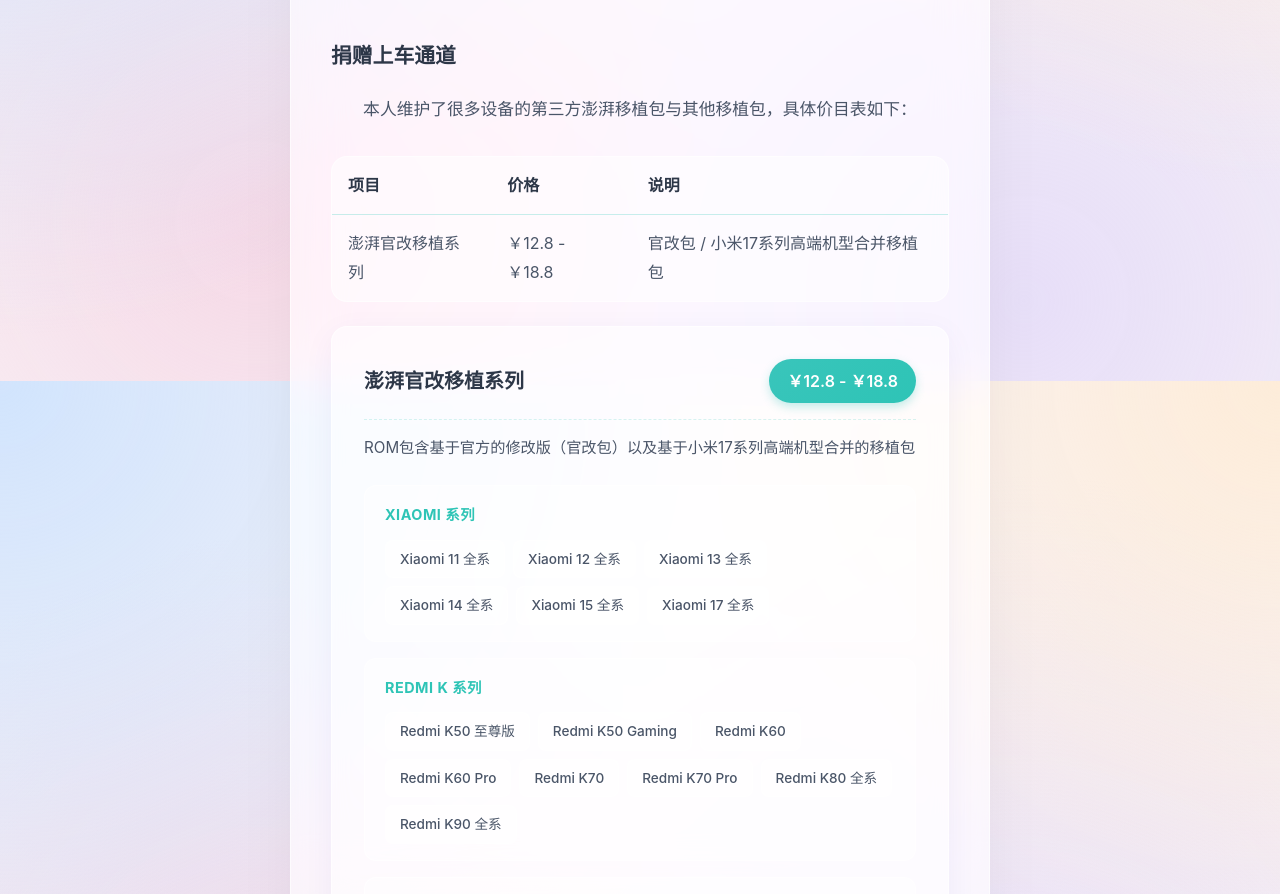
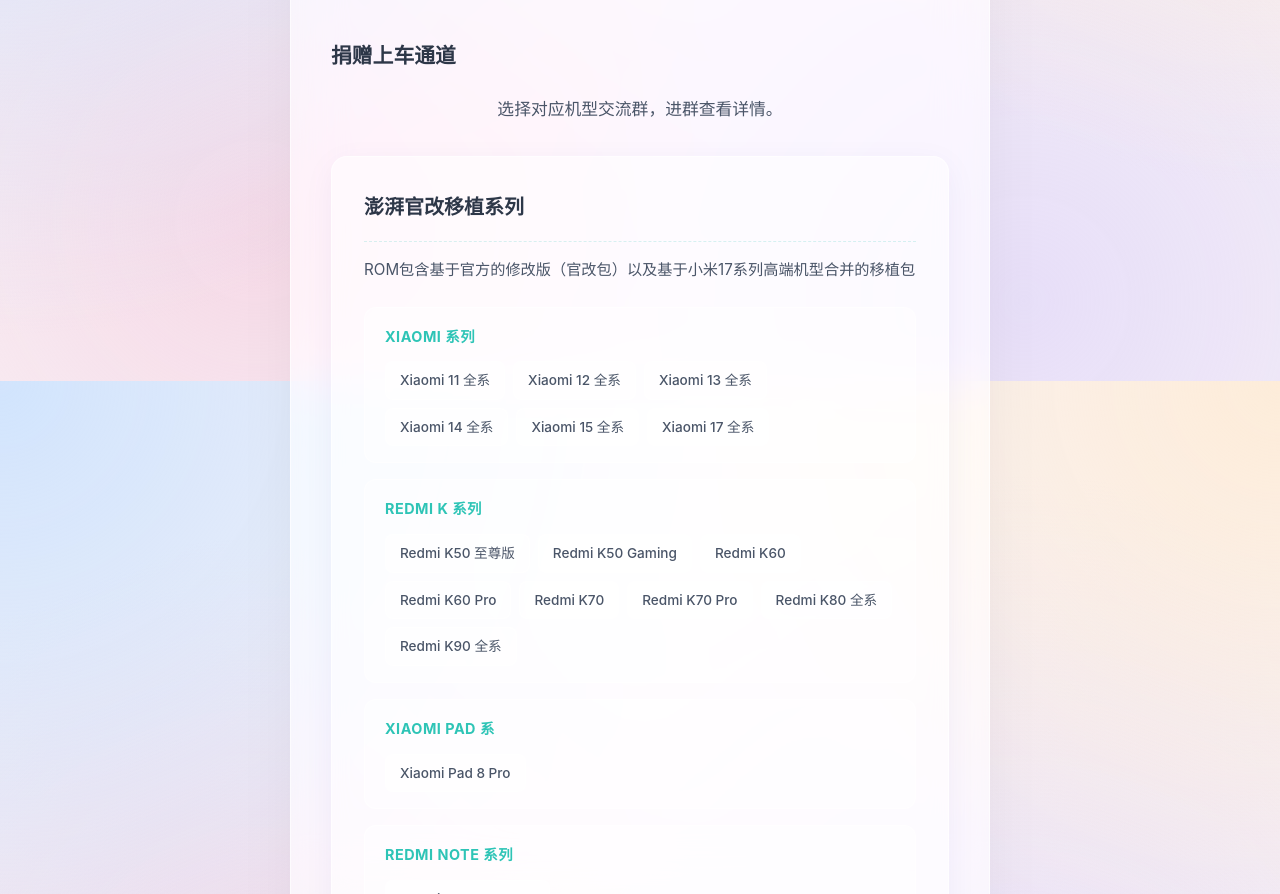
Before and after one commit to Thebanditsare/hanfy-my-web, a plain HTML site: page index.html in a window 1280 px wide. Shown: the part 1219-2113 px from the top of the page. Drawn offline with nearby package versions, Linux system fonts and the light colour scheme.

Commit message:
remove pricing details

```diff
--- a/index.html
+++ b/index.html
@@ -5,7 +5,7 @@
     <meta name="viewport" content="width=device-width, initial-scale=1.0">
     <title>ROM玩家的小窝</title>
     <link href="https://cdn.jsdelivr.net/npm/remixicon@3.5.0/fonts/remixicon.css" rel="stylesheet">
-    <link rel="stylesheet" href="style.css?v=20260426-2">
+    <link rel="stylesheet" href="style.css?v=20260426-3">
 </head>
 <body>
     <div class="container">
@@ -73,31 +73,11 @@
 
         <section class="group-info">
             <h2>捐赠上车通道</h2>
-            <p class="group-intro">本人维护了很多设备的第三方澎湃移植包与其他移植包，具体价目表如下：</p>
-
-            <div class="donate-table-wrap">
-                <table class="donate-table">
-                    <thead>
-                        <tr>
-                            <th>项目</th>
-                            <th>价格</th>
-                            <th>说明</th>
-                        </tr>
-                    </thead>
-                    <tbody>
-                        <tr>
-                            <td>澎湃官改移植系列</td>
-                            <td>￥12.8 - ￥18.8</td>
-                            <td>官改包 / 小米17系列高端机型合并移植包</td>
-                        </tr>
-                    </tbody>
-                </table>
-            </div>
+            <p class="group-intro">选择对应机型交流群，进群查看详情。</p>
 
             <div class="price-card">
                 <div class="price-header">
                     <h3>澎湃官改移植系列</h3>
-                    <span class="price-tag">￥12.8 - ￥18.8</span>
                 </div>
                 <p class="price-desc">ROM包含基于官方的修改版（官改包）以及基于小米17系列高端机型合并的移植包</p>
                 <div class="device-list">
--- a/style.css
+++ b/style.css
@@ -199,40 +199,6 @@
     text-align: center;
 }
 
-.donate-table-wrap {
-    overflow-x: auto;
-    margin-bottom: 24px;
-    background: rgba(255, 255, 255, 0.5);
-    border-radius: 16px;
-    border: 1px solid rgba(255, 255, 255, 0.6);
-}
-
-.donate-table {
-    width: 100%;
-    border-collapse: collapse;
-    min-width: 520px;
-}
-
-.donate-table th,
-.donate-table td {
-    padding: 14px 16px;
-    text-align: left;
-    border-bottom: 1px solid rgba(57, 197, 187, 0.15);
-}
-
-.donate-table th {
-    color: #2d3748;
-    font-weight: 700;
-}
-
-.donate-table td {
-    color: #4a5568;
-}
-
-.donate-table tr:last-child td {
-    border-bottom: none;
-}
-
 .price-card {
     background: rgba(255, 255, 255, 0.5);
     border-radius: 16px;
@@ -269,16 +235,6 @@
     color: #2d3748;
     margin: 0;
     font-weight: 700;
-}
-
-.price-tag {
-    background: linear-gradient(135deg, #39C5BB 0%, #2EC4B6 100%);
-    color: #fff;
-    padding: 8px 18px;
-    border-radius: 50px;
-    font-weight: 600;
-    font-size: 1rem;
-    box-shadow: 0 4px 10px rgba(57, 197, 187, 0.3);
 }
 
 .price-desc {
```
